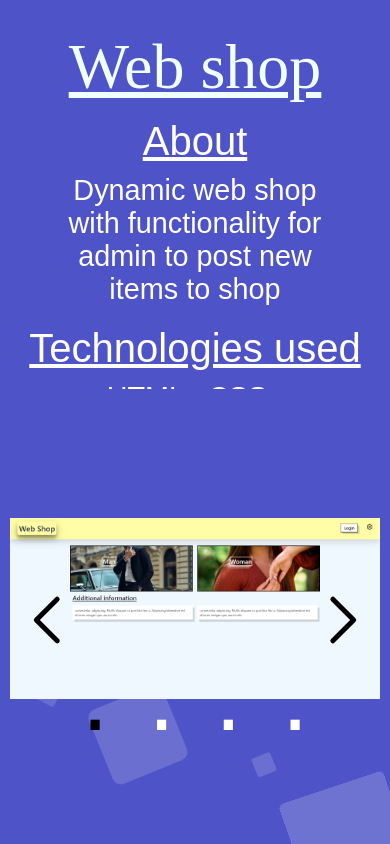
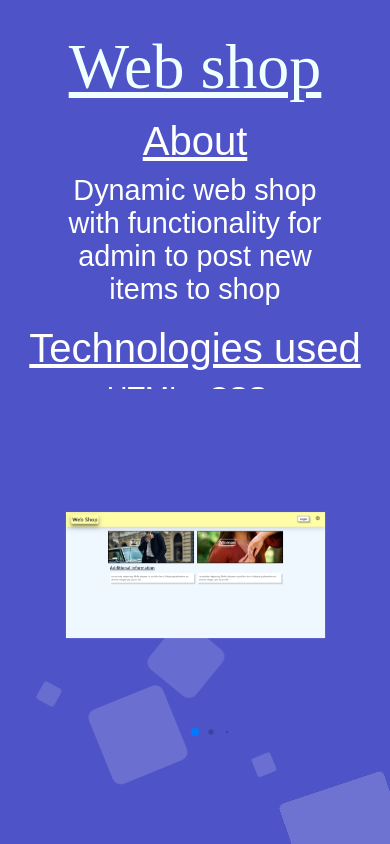
Before and after one commit to MreH66/Portfolio, a React (Vite) app: page /webshop in a window 390 px wide. Built offline with nearby package versions, Linux system fonts and the light colour scheme; a web font is replaced by a local one.

Commit message:
swiper update

```diff
--- a/package.json
+++ b/package.json
@@ -10,7 +10,6 @@
     "preview": "vite preview"
   },
   "dependencies": {
-
     "@fortawesome/fontawesome-svg-core": "^6.5.1",
     "@fortawesome/free-brands-svg-icons": "^6.5.1",
     "@fortawesome/free-regular-svg-icons": "^6.5.1",
@@ -20,10 +19,10 @@
     "react-dom": "^18.2.0",
     "react-icons": "^5.0.1",
     "react-router-dom": "^6.22.3",
-    "scss": "^0.2.4"
+    "scss": "^0.2.4",
+    "swiper": "^11.1.3"
   },
   "devDependencies": {
-
     "@types/react": "^18.2.64",
     "@types/react-dom": "^18.2.21",
     "@vitejs/plugin-react": "^4.2.1",
--- a/src/components/mainComp/aboutMe/aboutMe.module.css
+++ b/src/components/mainComp/aboutMe/aboutMe.module.css
@@ -112,7 +112,7 @@ grid-row-gap: 0px;
     overflow: scroll;
     direction: rtl;
     padding: 10px;
-    height: 64vh;
+    height: 55vh;
   }
 
 }
@@ -131,7 +131,7 @@ grid-row-gap: 0px;
 position: relative;
 top: 25%;
     padding: 10px;
-    height: 50vh;
+    height: 45vh;
 
     width: 180%;
   }
@@ -207,9 +207,10 @@ top: 25%;
   .mainDivScroll {
     top: 50%;
    padding: 15px;
+   padding-top: 10%;
     direction: ltr;
     width: auto;
-    height: 45vh;
+    height: 40vh;
   }
 
   .gridProjects {
@@ -220,7 +221,7 @@ top: 25%;
 
   .mainDivSecond {
     position: relative;
-    top: 15%;
+    top: 23%;
     padding-left: 2%;
     padding-right: 2%;
     margin-left: 5%;
@@ -230,7 +231,7 @@ top: 25%;
     overflow: scroll;
     direction: rtl;
 
-    height: 50vh;
+    height: 40vh;
   }
 
  }
--- a/src/components/mainComp/mainPage.module.css
+++ b/src/components/mainComp/mainPage.module.css
@@ -189,6 +189,8 @@ grid-template-rows: 1fr;
   .MainLinksAndImgDiv {
     right: 20%;
   }
+
+
 }
 
 @media (min-width: 500px)  and (max-width: 800px) {
@@ -321,7 +323,7 @@ grid-template-rows: 1fr;
     grid-template-columns: 1fr;
     grid-template-rows: repeat(3, 1fr);
 
-width: 85%;
+width: 180px;
 height: 25vh;
 margin: 5%;
 margin-top: 5vh;
@@ -764,3 +766,11 @@ height: 230px;
 }
 
 }
+
+@media only screen and (min-width:850px) {
+
+  .show {
+    display: none;
+  }
+
+}
--- a/src/components/webshopPage/webShop.jsx
+++ b/src/components/webshopPage/webShop.jsx
@@ -2,41 +2,24 @@ import c from "./webShop.module.css";
 
 import { useEffect, useState } from "react";
 
-import { GoChevronLeft } from "react-icons/go";
-import { GoChevronRight } from "react-icons/go";
 import { IoArrowBackSharp } from "react-icons/io5";
 import { Link } from "react-router-dom";
 
+import { Swiper, SwiperSlide } from "swiper/react";
+import "swiper/css";
+import "swiper/css/pagination";
+import { Pagination } from "swiper/modules";
+
 function WebsitePage({ pics, text }) {
-  const [picNumber, setPicNumber] = useState(0);
   const [linkText, setLinkText] = useState("");
 
   useEffect(() => {
     if (location.pathname.substring(1) === "webshop") {
-      setLinkText("https://web-shop1.vercel.app/");
+      setLinkText("https://github.com/MreH66/web-shop1");
     } else if (location.pathname.substring(1) === "website") {
       setLinkText("https://basics1-drab.vercel.app/");
     }
   });
-
-  function handleClick(side) {
-    switch (side) {
-      case "left":
-        if (picNumber === 0) {
-          setPicNumber(pics.length - 1);
-          return;
-        }
-        setPicNumber(picNumber - 1);
-        break;
-      case "right":
-        if (picNumber === pics.length - 1) {
-          setPicNumber(0);
-          return;
-        }
-        setPicNumber(picNumber + 1);
-        break;
-    }
-  }
 
   return (
     <>
@@ -60,38 +43,26 @@ function WebsitePage({ pics, text }) {
               <p className={c.mainText}>{text.skills}</p>
             </div>
           </div>
-          <div className={c.imgDiv}>
-            <div
-              onClick={() => {
-                handleClick("left");
-              }}
-              className={c.divIconsRight}
-            >
-              <GoChevronLeft size={80} className={c.icon} />
-            </div>
-            <img className={c.mainImg} src={pics[picNumber].pic} />
-            <div
-              onClick={() => {
-                handleClick("right");
-              }}
-              className={c.divIconsLeft}
-            >
-              <GoChevronRight size={80} className={c.icon} />
-            </div>
-          </div>
-          <div className={c.divDots}>
-            {pics.map((item) => {
-              return (
-                <p
-                  key={item.num}
-                  className={
-                    item.num === picNumber ? c.dot + " " + c.colorDot : c.dot
-                  }
-                >
-                  .
-                </p>
-              );
-            })}
+          <div>
+            <>
+              <Swiper
+                pagination={{
+                  dynamicBullets: true,
+                }}
+                modules={[Pagination]}
+                className="mySwiper"
+              >
+                {pics.map((pic) => {
+                  return (
+                    <>
+                      <SwiperSlide>
+                        <img className={c.mainImg} src={pic.pic}></img>
+                      </SwiperSlide>
+                    </>
+                  );
+                })}
+              </Swiper>
+            </>
           </div>
         </div>
       </div>
--- a/src/components/webshopPage/webShop.module.css
+++ b/src/components/webshopPage/webShop.module.css
@@ -44,59 +44,7 @@ margin-bottom: 2vh;
     width: auto;
 }
 
-.imgDiv {
-    margin-top: 5vh;
-    text-align: center;
 
-    display: grid;
-grid-template-columns: repeat(3, 1fr);
-grid-template-rows: 1fr;
-
-user-select: none;
--moz-user-select: none;
--khtml-user-select: none;
--webkit-user-select: none;
--o-user-select: none;
-}
-
-.icon {
-position: relative;
-top: 40%;
-}
-
-.divIconsLeft {
-    text-align: left;
-    z-index: 10;
-}
-
-.divIconsRight {
-    text-align: right;
-    z-index: 10;
-}
-
-
-.divDots {
-    text-align: center;
-    position: relative;
-    bottom: 5vh;
-}
-
-.dot {
-    font-size: 6rem;
-    display: inline;
-    padding: 20px;
-    color: white;
-
-    user-select: none;
-    -moz-user-select: none;
-    -khtml-user-select: none;
-    -webkit-user-select: none;
-    -o-user-select: none;
-}
-
-.colorDot {
-    color: black;
-}
 
 .iconBack {
 position: absolute;
@@ -104,8 +52,6 @@ position: absolute;
 
     color: white;
 }
-
-/* LINKS */
 
 .mainLinkWebSite {
     text-decoration: none;
@@ -137,18 +83,6 @@ position: absolute;
   margin-top: 30px;
 }
 
-/* small screen */
-
-@media only screen and (max-width: 1780px) {
-
-    .divDots {
-        text-align: center;
-        position: relative;
-        bottom: 15vh;
-        }
-
-}
-
 @media only screen and (max-width: 1100px) {
 
     .mainLinkWidth {
@@ -169,29 +103,8 @@ position: absolute;
     .mainImg {
         height: 40vh;
 
-        width: 100%;
+        width: 70%;
         object-fit: scale-down;
-    }
-
-    .imgDiv {
-        text-align: center;
-        margin-top: 0;
-        display: grid;
-        grid-template-columns: 1fr;
-        grid-template-rows: 1fr;
-    }
-
-
-    .divIconsLeft {
-        position: absolute;
-        top: 60%;
-        right: 2%;
-    }
-
-    .divIconsRight {
-        position: absolute;
-        top: 60%;
-        left: 2%;
     }
 
 }
@@ -226,28 +139,11 @@ position: absolute;
 
     }
 
-    .divIconsLeft {
-
-        top: 70%;
-
-    }
-
-    .divIconsRight {
-
-        top: 70%;
-
-    }
-
     .iconBack {
         display: none;
     }
 
 
-    .divDots {
-     text-align: center;
-     position: relative;
-     bottom: 15%;
-     }
 
      .mainImg {
         position: relative;
@@ -263,17 +159,8 @@ position: absolute;
        top: 10%;
     }
 
-    .divIconsLeft {
-        position: absolute;
-        top: 73%;
-        right: 2%;
-    }
 
-    .divIconsRight {
-        position: absolute;
-        top: 73%;
-        left: 2%;
-    }
+
 
     .holePage {
         padding: 0 10px 0 10px;
@@ -305,11 +192,6 @@ position: absolute;
         bottom: 5%;
     }
 
-    .divDots {
-        text-align: center;
-        position: relative;
-        bottom: 25%;
-        }
 
         .mainDiv {
             height: 78vh;
--- a/src/index.css
+++ b/src/index.css
@@ -37,3 +37,11 @@ p {
     font-size: 2rem;
     color: white;
 }
+
+
+  .swiper-slide {
+    background: none;
+    display: flex;
+    justify-content: center;
+    align-items: center;
+  }
```
Also changed, not shown: 1 other file (tests, documents, lock files or other folders).
